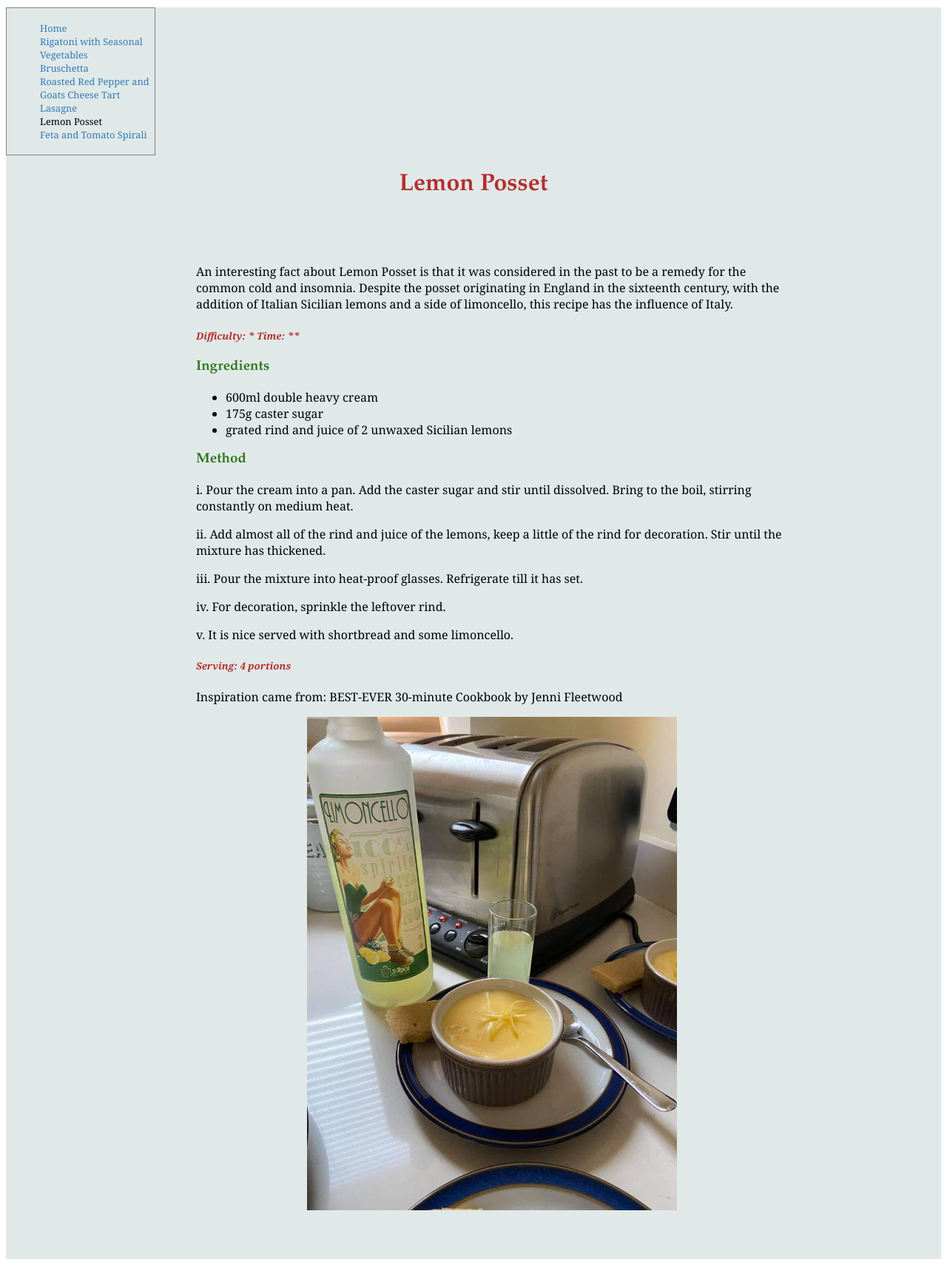
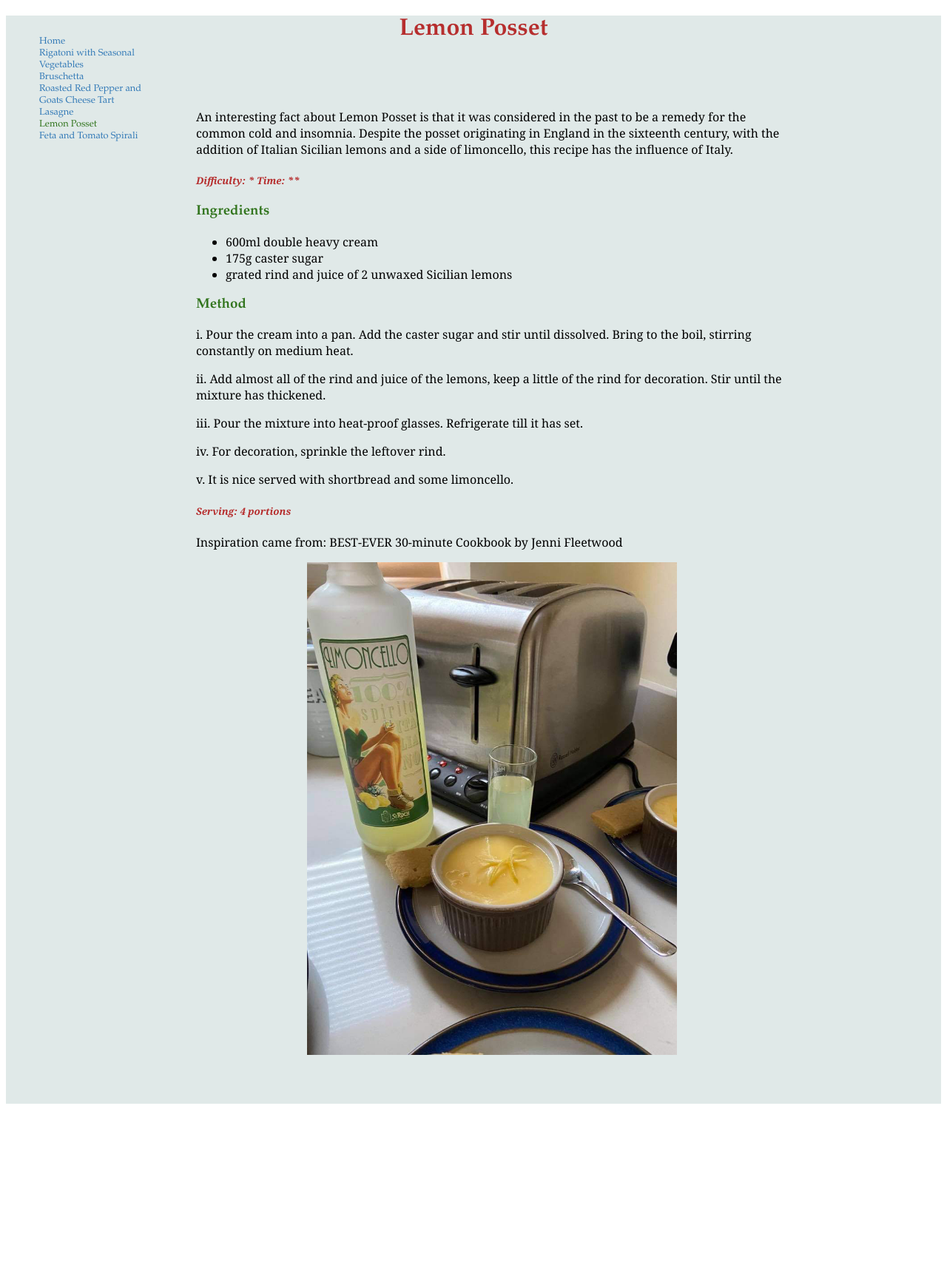
Before and after one commit to Hol1999/Hollyrecipewebsite, a Jekyll site: the page built from _recipes/recipe4.md, in a window 1280 px wide. Shown: the whole page at 74% size. Built offline with Jekyll 4.4.1, drawn with Linux system fonts in a browser that asks for light colours; after the commit the page ends 1500 px from its top, so only the background shows below that.

Commit message:
Update recipes.css

```diff
--- a/styles/recipes.css
+++ b/styles/recipes.css
@@ -139,11 +139,13 @@ ul.allrecipes {
 
 .menu {
   display: block;
-  border: 1px solid gray;
-  width: 15%;
+ width: 15%;
   font-size: 80%;
+ color: rgb(50,117,30);
+font-family: Garamond, georgia, monospace, serif;
   padding: 5px;
   margin: 10px 0;
+  position: fixed;
 }
 
 @media screen and (max-width: 700px){
```
